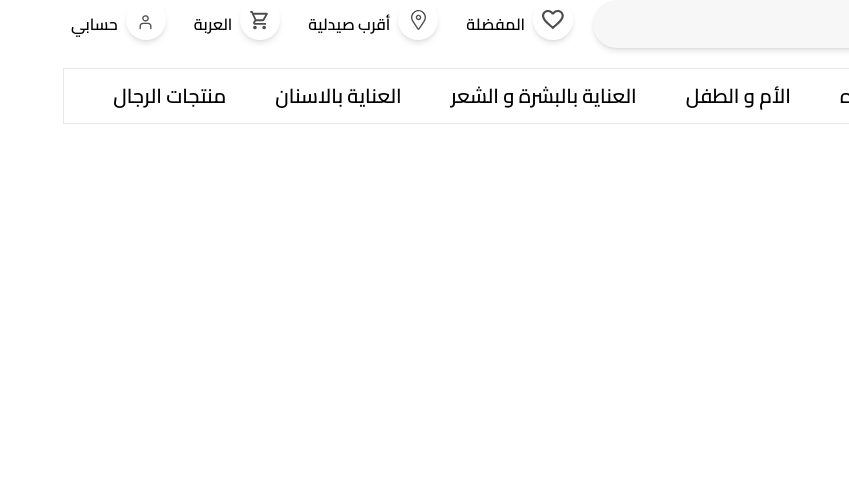
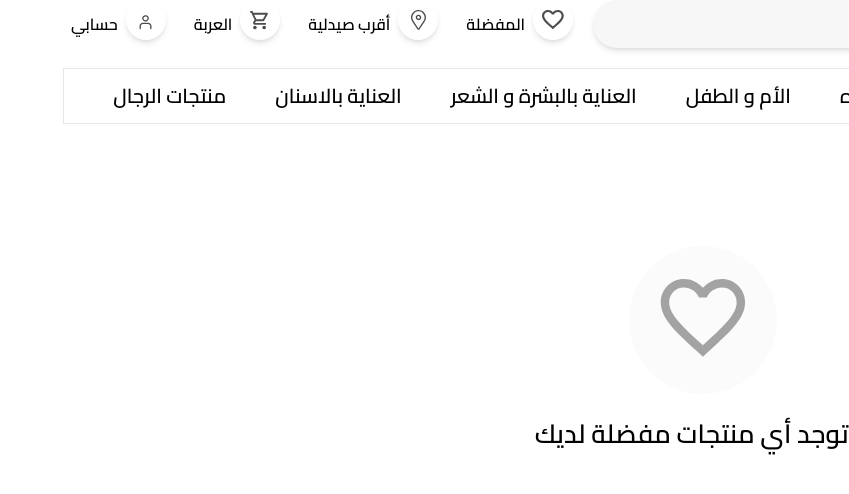
Before and after one commit to KareemBasher/eshfeeny-frontend, a React (Vite) app: page /favorites in a window 1280 px wide. Shown: the top 494 px of the page, without its empty margins (431-1280 px from the left). Built offline with nearby package versions, Linux system fonts and the light colour scheme.

Commit message:
added PageEmpty with heart sgv and style in common file

```diff
--- a/src/components/common/NavList.jsx
+++ b/src/components/common/NavList.jsx
@@ -3,7 +3,7 @@ import { Link } from 'react-router-dom'
 const NavList = () => {
   return (
     <div>
-          <div className="flex flex-row justify-evenly text-[20px] w-full  ">
+      <div className="flex flex-row justify-evenly text-[20px] w-full  ">
         <Link>الأدوية</Link>
         <Link> الحمايه من الفيروسات</Link>
         <Link>منتجات المرأه</Link>
--- /dev/null
+++ b/src/components/common/PageEmpty.jsx
@@ -0,0 +1,21 @@
+import React from 'react'
+import GroupHeart from '../../assets/common/GroupHeart.svg'
+const PageEmpty = () => {
+  return (
+    <div>
+      <div className="text-right  text-[28px] m-10">المنتجات المفضلة</div>
+
+      <div className="my-8">
+        <div className="flex justify-center rounded-[50%]  w-ull ">
+          <img src={GroupHeart} alt="" />
+        </div>
+
+        <div className="m-5 text-[26px]">
+          <p>لا توجد أي منتجات مفضلة لديك </p>
+        </div>
+      </div>
+    </div>
+  )
+}
+
+export default PageEmpty
--- a/src/components/common/SearchBar.jsx
+++ b/src/components/common/SearchBar.jsx
@@ -13,6 +13,7 @@ const SearchBar = ({ onGetData }) => {
         onChange={onGetData}
       />
     </div>
+
   )
 }
 
--- a/src/components/pages/Favourites.jsx
+++ b/src/components/pages/Favourites.jsx
@@ -6,6 +6,7 @@ import HeartDark from '../../assets/common/HeartDark.svg'
 import Location from '../../assets/common/Location.svg'
 import Cart from '../../assets/common/Cart.svg'
 import Person from '../../assets/common/Person.svg'
+import PageEmpty from '../common/PageEmpty'
 
 const Favourites = () => {
   const [query, setQuery] = useState('')
@@ -25,6 +26,9 @@ const Favourites = () => {
       <div className=" my-5 border  w-full  py-3  ">
         <NavList />
       </div>
+      <div>
+        <PageEmpty></PageEmpty>
+      </div>
     </>
   )
 }
```
Also changed, not shown: src/assets/common/GroupHeart.svg (added).
